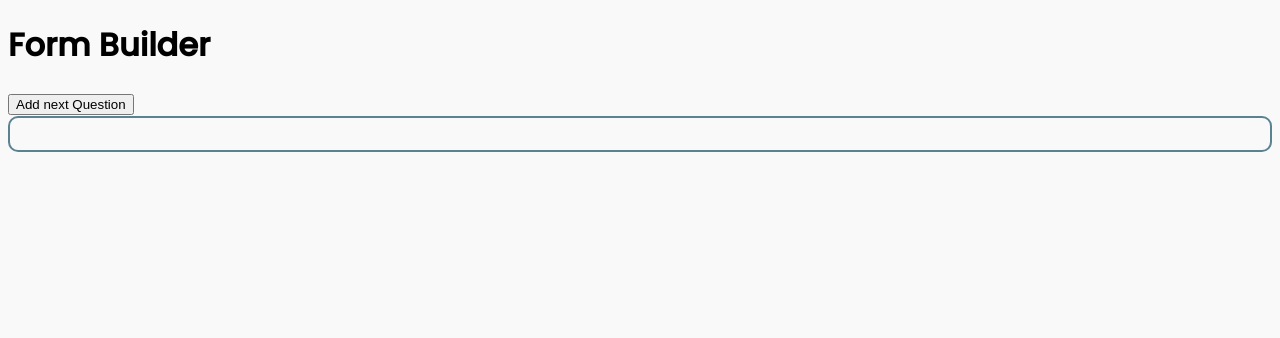
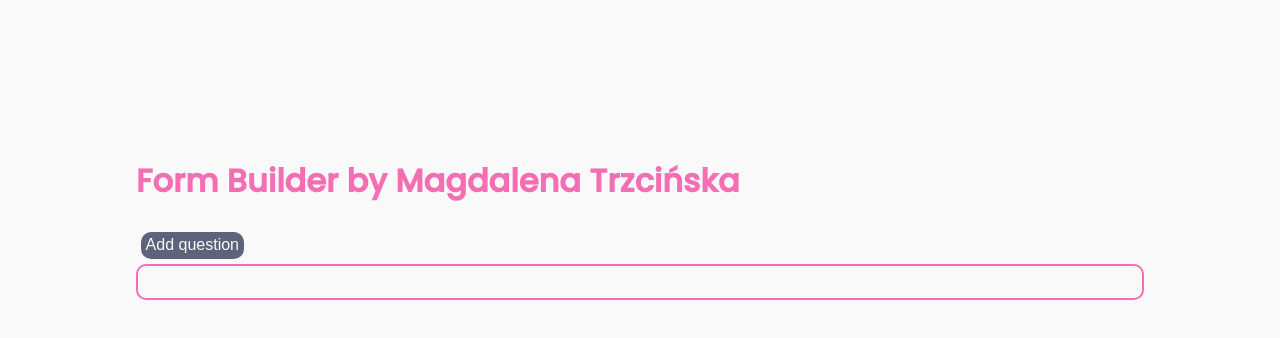
Before and after one commit to magdaTrz/FormBuilder, a website: page index.html in a window 1280 px wide. Drawn offline with Linux system fonts and the light colour scheme.

Commit message:
some css

```diff
--- a/index.html
+++ b/index.html
@@ -10,14 +10,12 @@
 </head>
 
 <body>
-  <h1>Form Builder</h1>
-  <button id="nextQuestion">Add next Question</button>
+  <h1>Form Builder by Magdalena Trzcińska</h1>
+  <button id="nextQuestion">
+    Add question
+  </button>
   <div class="container">
-    <div class="form">
-    </div>
-
-    <div class=" preview">
-    </div>
+    <div class="form"></div>
   </div>
   <script src="app.js"></script>
 </body>
--- a/styles.css
+++ b/styles.css
@@ -9,14 +9,20 @@
 body {
   font-family: "Poppins", sans-serif;
   background-color: #f9f9f9;
+  padding: 10%;
 }
 
-.container {
-  padding: 1rem 1rem;
-  display: flex;
-  align-items: center;
-  justify-content: center;
-  border: 1px solid gray;
+button {
+  color: #f56eb3;
+  background-color: #f9f9f9;
+  border: #f56eb3 1px solid;
+  border-radius: 10px;
+  padding: 0.3rem;
+  margin: 0.3rem;
+}
+
+h1 {
+  color: #f56eb3;
 }
 
 h3 {
@@ -37,14 +43,26 @@ select {
   width: 100%;
   box-sizing: border-box;
 }
-
 .container {
-  border: 2px solid #5b8291;
+  padding: 1rem 1rem;
+  max-width: 1100px;
+  display: flex;
+  align-items: center;
+  justify-content: center;
+  border: 2px solid #f56eb3;
   border-radius: 10px;
 }
 
 .form button {
-  color: #5277b7;
+  color: #f56eb3;
+  background-color: #f9f9f9;
+  border-radius: 10px;
+}
+#nextQuestion {
+  background-color: #5c637a;
+  color: #f9f9f9;
+  border: none !important;
+  font-size: medium;
 }
 
 .form form {
@@ -52,12 +70,12 @@ select {
   margin: 0 10%;
   display: block;
   margin-top: 10px;
-  border: 0.5px dotted #5c637a;
+  border: 0.5px dotted #f56eb3;
   padding: 10px;
 }
 
 .subQue {
   margin-left: 13% !important;
-  color: #5277b7;
+  color: #f56eb3;
   width: 30%;
 }
```
Also changed, not shown: package.json (added, +16 -0 lines).
